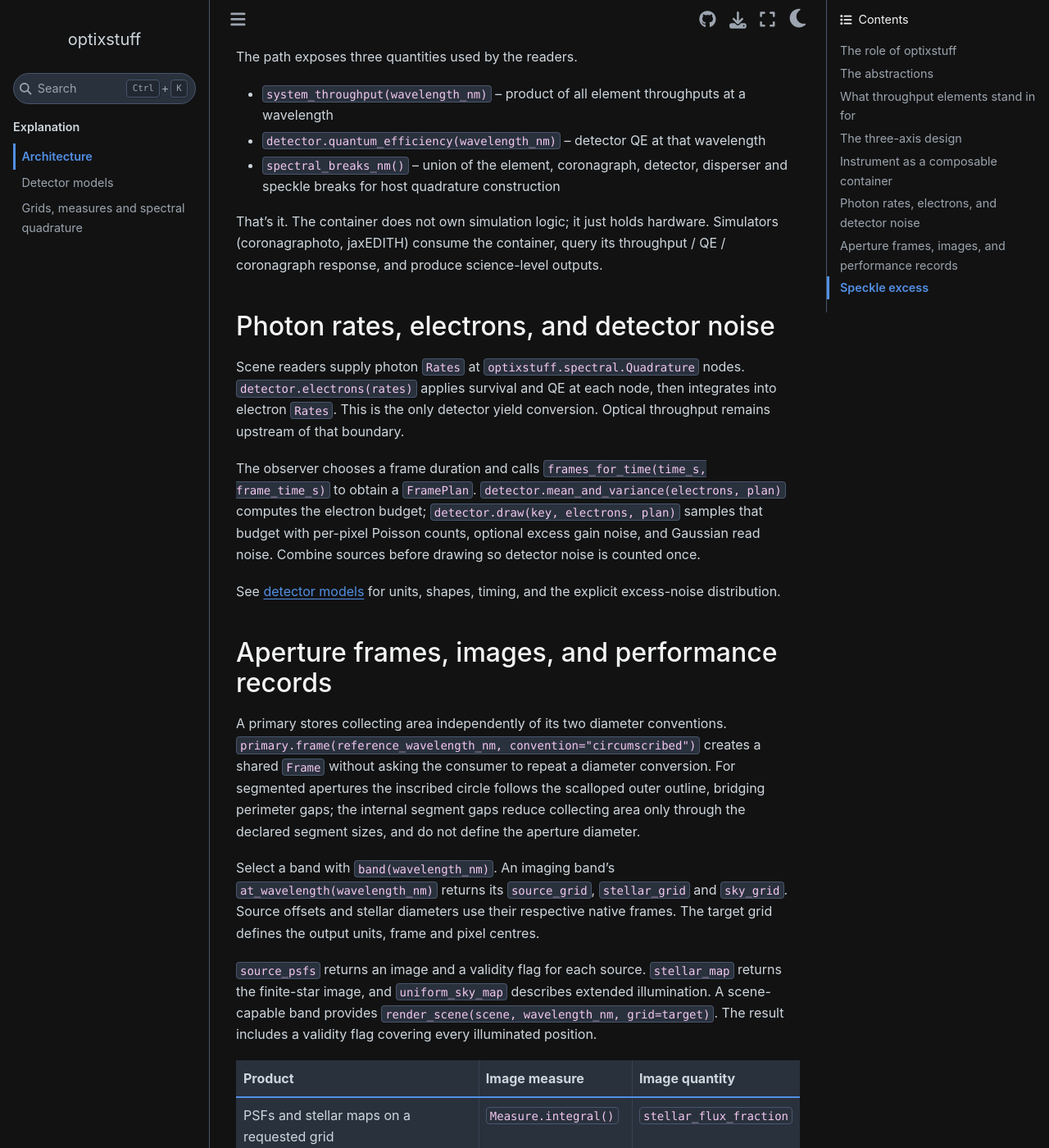
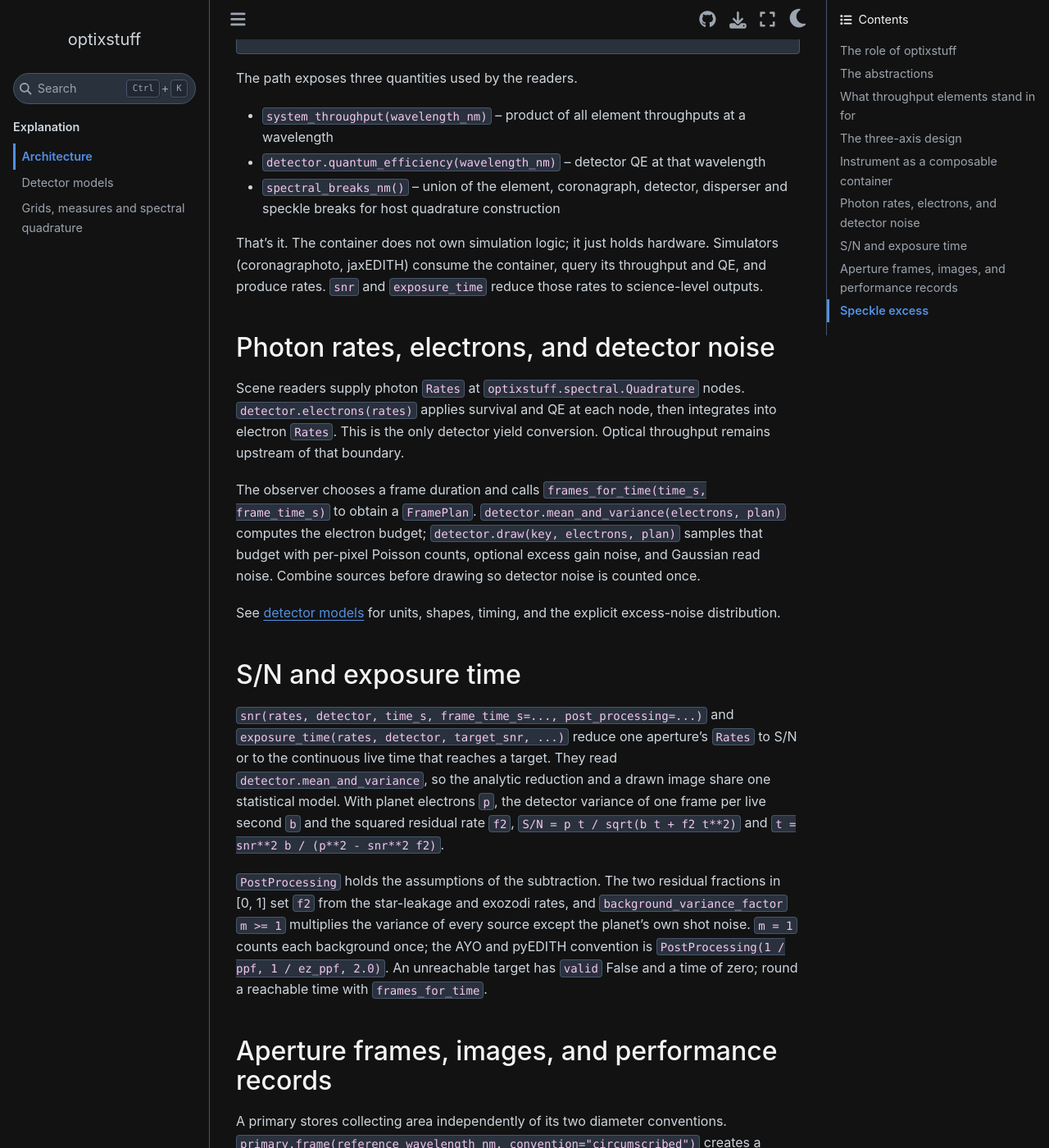
Before and after one commit to CoreySpohn/optixstuff, a Sphinx documentation site: the page built from docs/explanation/architecture.md, in a window 1280 px wide and 1400 px high, scrolled down 3295 px. Shown: the whole window at 82% size. Built offline with Sphinx 7.4.7 and the Sphinx Book theme 1.1.4, drawn with Linux system fonts in a browser that asks for light colours; pages that are not in the unit, such as notebooks, are missing from menus; the version number could not be read and is left out; some of the changed text lies outside the part shown.

Commit message:
docs(calculator): describe S/N and exposure time here and rewrite the jaxEDITH consumer prose

```diff
--- a/docs/explanation/architecture.md
+++ b/docs/explanation/architecture.md
@@ -16,9 +16,9 @@ do their own work.
 It (generally) does **not** simulate. There is no "simulate this observation"
 entry point in optixstuff. Instead:
 
-1. **Scalar ETC calculations** (jaxEDITH) ask "given this hardware and
-   this target, what's the per-aperture count rate?" The hardware
-   attributes are inputs.
+1. **Analytic aperture rates** (jaxEDITH) ask "given this hardware,
+   these performance curves and this target, what's the per-aperture
+   count rate?" The hardware attributes are inputs.
 2. **2D image simulation** (coronagraphoto) asks "given this hardware
    and this scene, what does the detector see?" The same hardware
    attributes are inputs.
@@ -165,8 +165,8 @@ The path exposes three quantities used by the readers.
 
 That's it. The container does not own simulation logic; it just holds
 hardware. Simulators (coronagraphoto, jaxEDITH) consume the container,
-query its throughput / QE / coronagraph response, and produce
-science-level outputs.
+query its throughput and QE, and produce rates. `snr` and `exposure_time`
+reduce those rates to science-level outputs.
 
 ## Photon rates, electrons, and detector noise
 
@@ -184,6 +184,24 @@ Combine sources before drawing so detector noise is counted once.
 
 See [detector models](detector_models) for units, shapes, timing, and the
 explicit excess-noise distribution.
+
+## S/N and exposure time
+
+`snr(rates, detector, time_s, frame_time_s=..., post_processing=...)` and
+`exposure_time(rates, detector, target_snr, ...)` reduce one aperture's `Rates`
+to S/N or to the continuous live time that reaches a target. They read
+`detector.mean_and_variance`, so the analytic reduction and a drawn image share
+one statistical model. With planet electrons `p`, the detector variance of one
+frame per live second `b` and the squared residual rate `f2`,
+`S/N = p t / sqrt(b t + f2 t**2)` and `t = snr**2 b / (p**2 - snr**2 f2)`.
+
+`PostProcessing` holds the assumptions of the subtraction. The two residual
+fractions in [0, 1] set `f2` from the star-leakage and exozodi rates, and
+`background_variance_factor` `m >= 1` multiplies the variance of every source
+except the planet's own shot noise. `m = 1` counts each background once; the
+AYO and pyEDITH convention is `PostProcessing(1 / ppf, 1 / ez_ppf, 2.0)`. An
+unreachable target has `valid` False and a time of zero; round a reachable
+time with `frames_for_time`.
 
 ## Aperture frames, images, and performance records
 
```
Also changed, not shown: other parts of docs/explanation/architecture.md (+1 -1 lines), README.md (+9 -4 lines), docs/index.md (+9 -6 lines), 1 other file.
